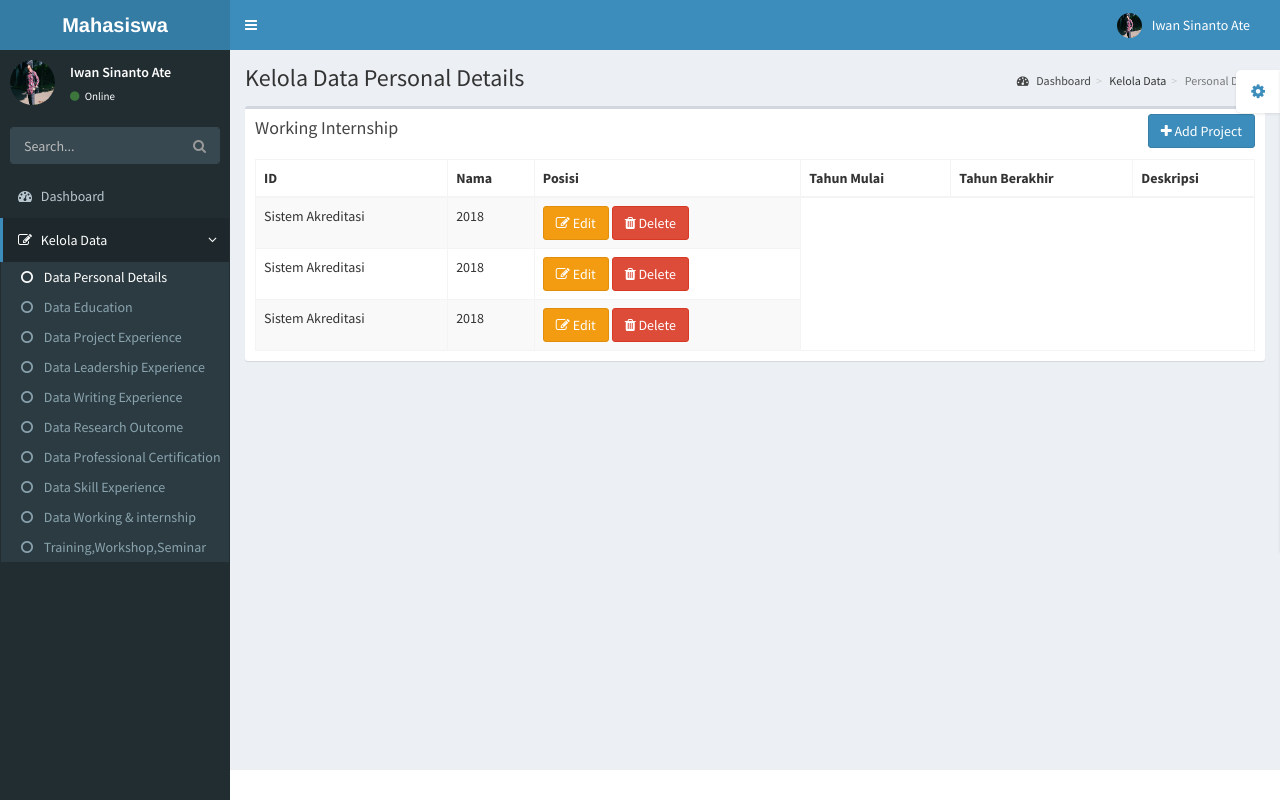
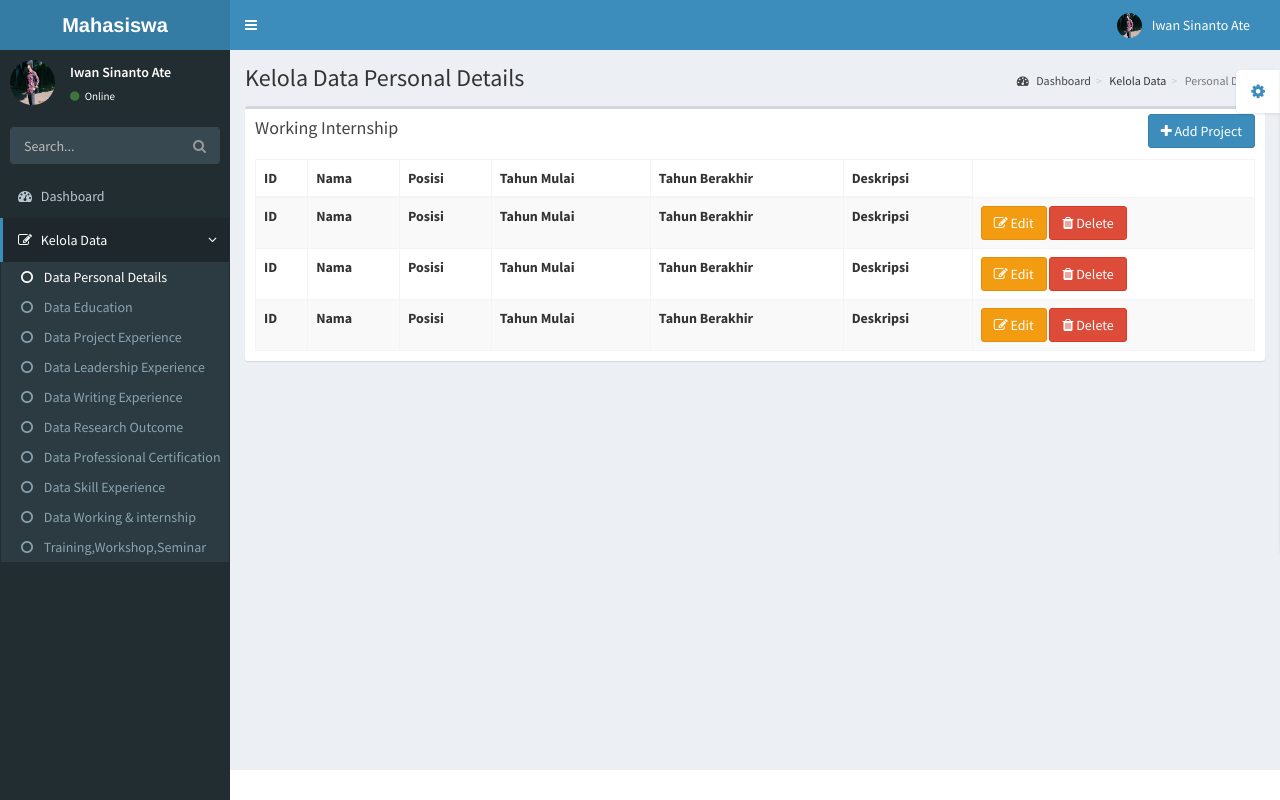
Before and after one commit to Risnawati31/Sistem-Akreditasi-Modul-Mahasiswa, a PHP site: page /pages/kelola-data/working-internship.php in a window 1280 px wide. Run offline with PHP 8.4, Linux system fonts and the light colour scheme; the visitor is signed in with stand-in values (Sample User, id 1); some libraries are stand-ins or nearby versions.

Commit message:
Update Sedikit Working Internship

```diff
--- a/pages/kelola-data/working-internship.php
+++ b/pages/kelola-data/working-internship.php
@@ -23,8 +23,12 @@
                 </thead>
                 <tbody>
                 	<tr>
-                        <td>Sistem Akreditasi</td>
-                        <td>2018</td>
+                    <th>ID</th>
+                    <th>Nama</th>
+                    <th>Posisi</th>
+                    <th>Tahun Mulai</th>
+                    <th>Tahun Berakhir</th>
+                    <th>Deskripsi</th>
                         <td>
                             <a href="#editPersonalDetail" class="btn  btn-warning btn-md" data-toggle="modal" data-target="#modalEdit"><i class="fa fa-edit" data-toggle="tooltip" title="Edit"></i> Edit</a>
 
@@ -32,8 +36,12 @@
                         </td>
                 	</tr>
                 	<tr>
-                        <td>Sistem Akreditasi</td>
-                        <td>2018</td>
+                    <th>ID</th>
+                    <th>Nama</th>
+                    <th>Posisi</th>
+                    <th>Tahun Mulai</th>
+                    <th>Tahun Berakhir</th>
+                    <th>Deskripsi</th>
                         <td>
                             <a href="#editPersonalDetail" class="btn  btn-warning btn-md" data-toggle="modal" data-target="#modalEdit"><i class="fa fa-edit" data-toggle="tooltip" title="Edit"></i> Edit</a>
 
@@ -41,8 +49,12 @@
                         </td>
                 	</tr>
                 	<tr>
-                        <td>Sistem Akreditasi</td>
-                        <td>2018</td>
+                    <th>ID</th>
+                    <th>Nama</th>
+                    <th>Posisi</th>
+                    <th>Tahun Mulai</th>
+                    <th>Tahun Berakhir</th>
+                    <th>Deskripsi</th>
                         <td>
                             <a href="#editPersonalDetail" class="btn  btn-warning btn-md" data-toggle="modal" data-target="#modalEdit"><i class="fa fa-edit" data-toggle="tooltip" title="Edit"></i> Edit</a>
 
```
